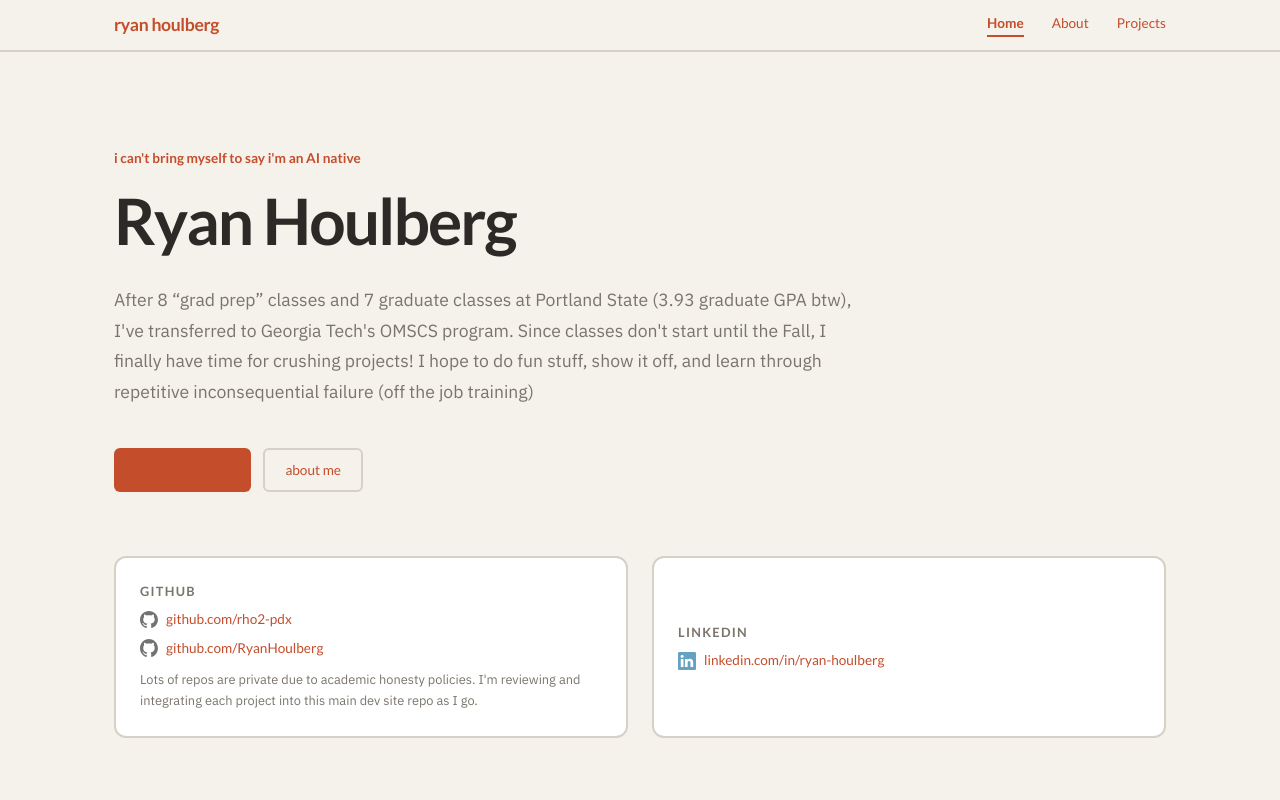
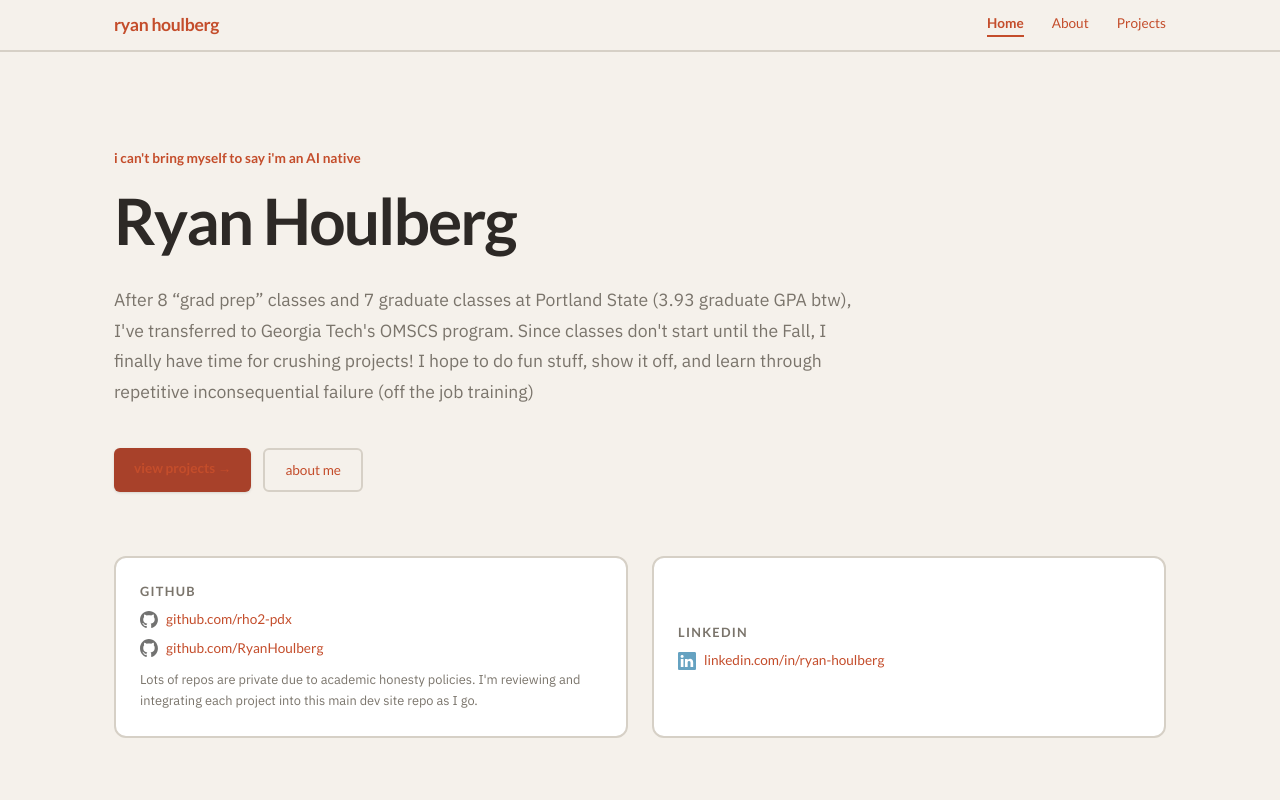
Before and after one commit to rho2-pdx/dev_site, a Next.js app: page / in a window 1280 px wide. Shown: the top 800 px of the page. Built offline with nearby package versions, Linux system fonts and the light colour scheme.

Commit message:
fixed contrast issue

```diff
--- a/app/globals.css
+++ b/app/globals.css
@@ -85,7 +85,7 @@ a:hover {
     }
 
     .btn-primary {
-        @apply inline-block rounded-[var(--radius-sm)] bg-[var(--color-accent)] px-5 py-2.5 font-[family-name:var(--font-display)] text-[0.85rem] font-semibold text-white transition-colors duration-150 hover:bg-[var(--color-accent-dim)];
+        @apply inline-block rounded-[var(--radius-sm)] bg-[var(--color-accent-dim)] px-5 py-2.5 font-[family-name:var(--font-display)] text-[0.85rem] font-semibold text-white shadow-sm transition-colors duration-150 hover:bg-[var(--color-accent)] focus-visible:outline-none focus-visible:ring-2 focus-visible:ring-[var(--color-accent)] focus-visible:ring-offset-2 focus-visible:ring-offset-[var(--color-bg)];
     }
 
     .btn-secondary {
```
